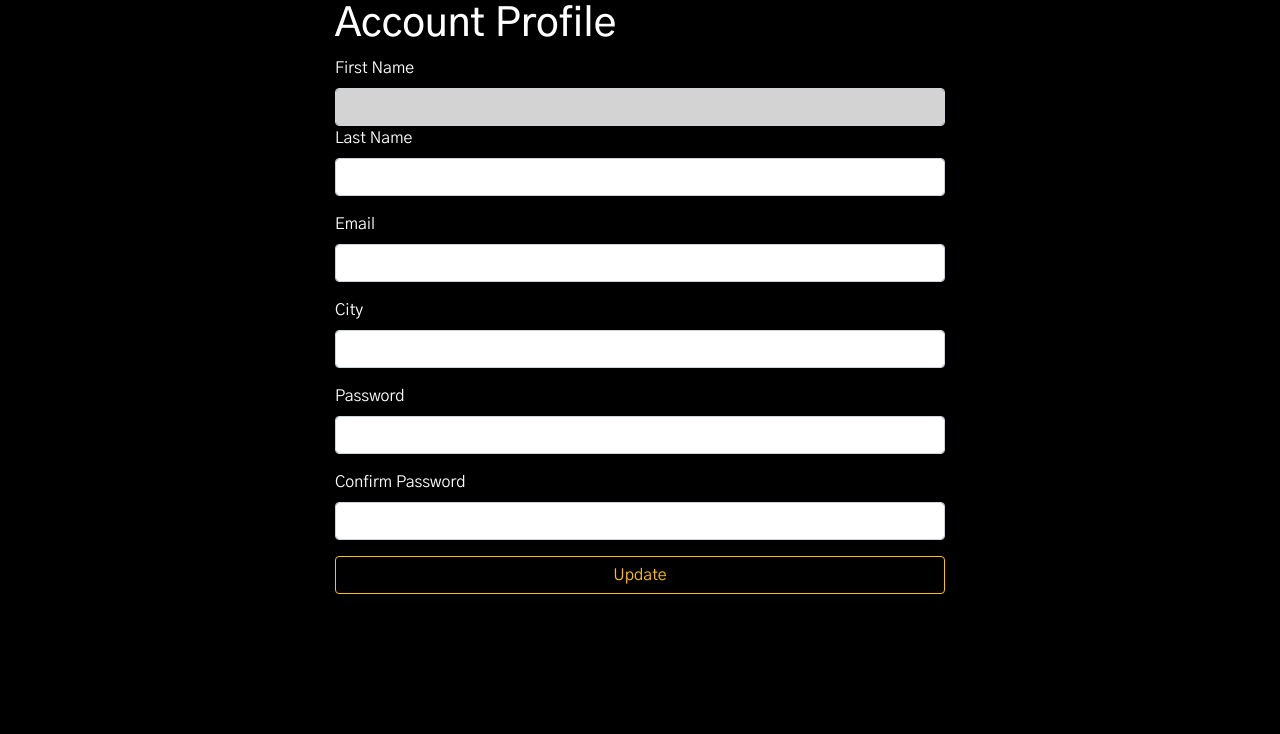
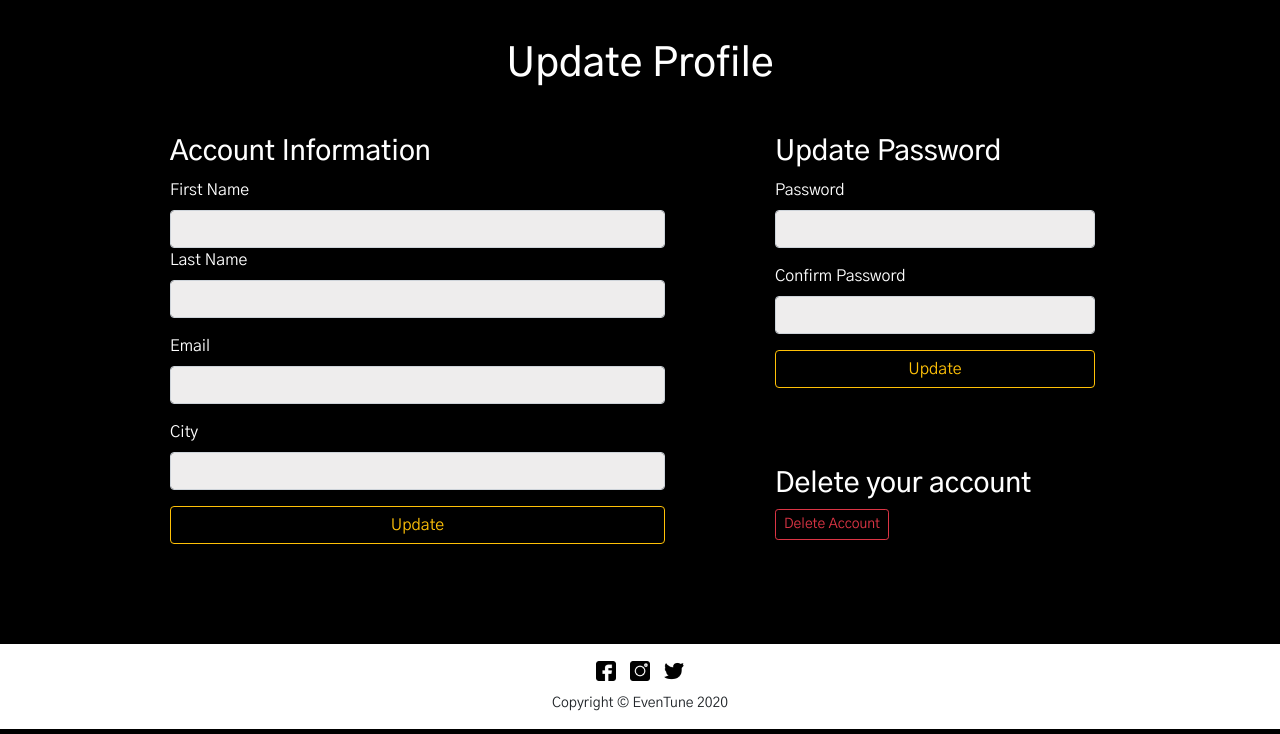
Before and after one commit to jcaru614/eventune, a Django app: template eventune_app/templates/profile.html in a window 1280 px wide. Shown: the part 66-800 px from the top of the page. Run offline with Django 3.2, Linux system fonts and the light colour scheme; the template is opened without the code that fills it, so the values that code supplies are empty; some libraries are stand-ins or nearby versions.

Commit message:
fixed updating pw

```diff
--- a/eventune_app/static/css/style.css
+++ b/eventune_app/static/css/style.css
@@ -5,6 +5,11 @@
 
 body {
     background-color: black;
+}
+
+.messages {
+    color: white;
+    text-align: center;
 }
 
 /* *** Nav Bar styles *** */
@@ -16,6 +21,10 @@ body {
 .navbar_logo {
     height: 50px;
 }
+
+/* *** Nav Bar login styles *** */
+
+
 
 /* *** Footer styles *** */
 
@@ -139,5 +148,32 @@ section {
     position: absolute;
     bottom: 15px;
     left: 15px;
+}
 
+/* *** EDIT PROFILE PAGE *** */
+
+.upload-pro {
+    padding: 40px;
+    color: white;
 }
+
+.upload-pro h1 {
+    text-align: center;
+    }
+
+.upload-pro .row {
+    padding: 20px;
+}
+
+.input-edit {
+    background-color: rgb(238, 237, 237);
+    color: black;
+}
+
+.update-pro {
+    margin: 20px 40px;
+}
+
+.delete-pro {
+    margin-top: 80px;
+}
--- a/eventune_app/static/js/index.js
+++ b/eventune_app/static/js/index.js
@@ -1,7 +1,8 @@
 $(document).ready(function () {
+    var city = $('#city').val();
    $.ajax({
        type: "GET",
-       url: "https://app.ticketmaster.com/discovery/v2/events.json?size=42&apikey=V39QrEGIiAS8Nin2Zy3pJU8nJBNoiFNm",
+       url: "https://app.ticketmaster.com/discovery/v2/events.json?size=42&city="+city+"&apikey=V39QrEGIiAS8Nin2Zy3pJU8nJBNoiFNm",
        async: true,
        dataType: "json",
        success: function (json) {
--- a/eventune_app/templates/index.html
+++ b/eventune_app/templates/index.html
@@ -11,6 +11,7 @@
     <link
         href="https://fonts.googleapis.com/css?family=Fjalla+One|Gothic+A1:100,200,300,400,500,600,700,800,900|Philosopher:400,400i,700,700i&display=swap"
         rel="stylesheet">
+        <link rel="icon" href="{% static 'images/icon.png' %}">
     <link rel="stylesheet" type="text/css" href="{% static 'css/style.css' %}">
 </head>
 
@@ -61,6 +62,11 @@
         <div class="col-6">
             <div class="col-8">
                 <h2 id="signup">Registration</h2>
+                {%if messages%}
+                    {%for message in messages%}
+                    <p class="errors">{{message}}</p>
+                    {%endfor%}
+                {%endif%}
                 <form action="/registration" method="POST">
                     {%csrf_token%}
                     <div class="row">
--- a/eventune_app/templates/profile.html
+++ b/eventune_app/templates/profile.html
@@ -1,5 +1,6 @@
 <!DOCTYPE html>
 <html lang="en">
+
 <head>
     <meta charset="UTF-8">
     <meta name="viewport" content="width=device-width, initial-scale=1.0">
@@ -10,15 +11,11 @@
         href="https://fonts.googleapis.com/css?family=Fjalla+One|Gothic+A1:100,200,300,400,500,600,700,800,900|Philosopher:400,400i,700,700i&display=swap"
         rel="stylesheet">
     <link rel="stylesheet" type="text/css" href="{% static 'css/style.css' %}">
+    <link rel="icon" href="{% static 'images/icon.png' %}">
     <script src="https://ajax.googleapis.com/ajax/libs/jquery/3.4.1/jquery.min.js"></script>
     <title>Document</title>
-    <style>
-        .container {
-            color: white;
-        }
+</head>
 
-    </style>
-</head>
 <body>
 
     <nav class="navbar navbar-rl justify-content-between">
@@ -37,36 +34,74 @@
         </div>
     </nav>
 
-   <div class="container col-6">
-        <h1>Account Profile</h1>
+    <div class="container upload-pro">
+        <h1>Update Profile</h1>
+        {%if messages%}
+            {%for message in messages%}
+            <p class="messages">{{message}}</p>
+            {%endfor%}
+        {%endif%}
+        <div class="row">
+            <div class="col-6 update-pro">
+                <h3>Account Information</h3>
                 <form action="/update/{{user.id}}" method="POST">
                     {%csrf_token%}
                     <div class="form_group">
                         <label for="f_name">First Name</label>
-                <input style="background-color: rgb(211, 211, 211);" name="f_name" type="text" class="form-control" placeholder="{{user.f_name}}">
+                        <input name="f_name" type="text" class="form-control input-edit" value="{{user.f_name}}">
                     </div>
                     <div class="form-group">
                         <label for="l_name">Last Name</label>
-                <input name="l_name" type="text" class="form-control" placeholder="{{user.l_name}}">
+                        <input name="l_name" type="text" class="form-control input-edit" value="{{user.l_name}}">
                     </div>
                     <div class="form-group">
                         <label for="email">Email</label>
-                <input name="email" type="text" class="form-control" placeholder="{{user.email}}" >
+                        <input name="email" type="text" class="form-control input-edit" value="{{user.email}}">
                     </div>
                     <div class="form-group">
                         <label for="city">City</label>
-                <input name="city" type="text" class="form-control" placeholder="{{user.city}}">
-            </div>
-            <div class="form-group">
-                <label for="password">Password</label>
-                <input name="password" type="password" class="form-control">
-            </div>
-            <div class="form-group">
-                <label for="pw_confirm">Confirm Password</label>
-                <input name="password_confirm" type="password" class="form-control">
+                        <input name="city" type="text" class="form-control input-edit" value="{{user.city}}">
                     </div>
                     <button type="submit" class="btn btn-outline-warning btn-block">Update</button>
                 </form>
             </div>
+            <div class="col-4 update-pro">
+                <h3>Update Password</h3>
+                <form action="/updatepw/{{user.id}}" method="POST">
+                    {%csrf_token%}
+                    <div class="form-group">
+                        <label for="password">Password</label>
+                        <input name="password" type="password" class="form-control input-edit">
+                    </div>
+                    <div class="form-group">
+                        <label for="password_confirm">Confirm Password</label>
+                        <input name="password_confirm" type="password" class="form-control input-edit">
+                    </div>
+                    <button type="submit" class="btn btn-outline-warning btn-block">Update</button>
+                </form>
+                <form action="/delete/{{user.id}}" method="POST" class="delete-pro">
+                    {%csrf_token%}
+                    <h3>Delete your account</h3>
+                    <button type="submit" class="btn btn-outline-danger btn-sm">Delete Account</button>
+                </form>
+            </div>
+        </div>
+    </div>
+
+
+
+    <footer>
+        <div class="container">
+            {% load static %}
+            <a href="wwww.facebook.com"><img class="footer-icon" src="{% static "images/facebook.png" %}"
+                    alt="facebook logo"></a>
+            <a href="wwww.instagram.com"><img class="footer-icon" src="{% static "images/instagram.png" %}"
+                    alt="facebook logo"></a>
+            <a href="wwww.twitter.com"><img class="footer-icon" src="{% static "images/twitter.png" %}"
+                    alt="facebook logo"></a>
+            <p>Copyright © EvenTune 2020</p>
+        </div>
+    </footer>
 </body>
+
 </html>
--- a/eventune_app/urls.py
+++ b/eventune_app/urls.py
@@ -8,6 +8,8 @@ urlpatterns = [
     path('home', views.home),
     path('profile/<int:id>', views.profile),
     path('update/<int:id>', views.update),
+    path('updatepw/<int:id>', views.update_pw),
+    path('delete/<int:id>', views.delete_account),
     path('myevents', views.my_events),
     path('logout', views.logout),
 ]
```
Also changed, not shown: eventune_app/models.py (+29 -0 lines), eventune_app/templates/home.html (+8 -5 lines), eventune_app/views.py (+22 -3 lines), db.sqlite3, eventune_app/static/images/icon.png (added). Lines whose indentation alone changed are shown as unchanged.
